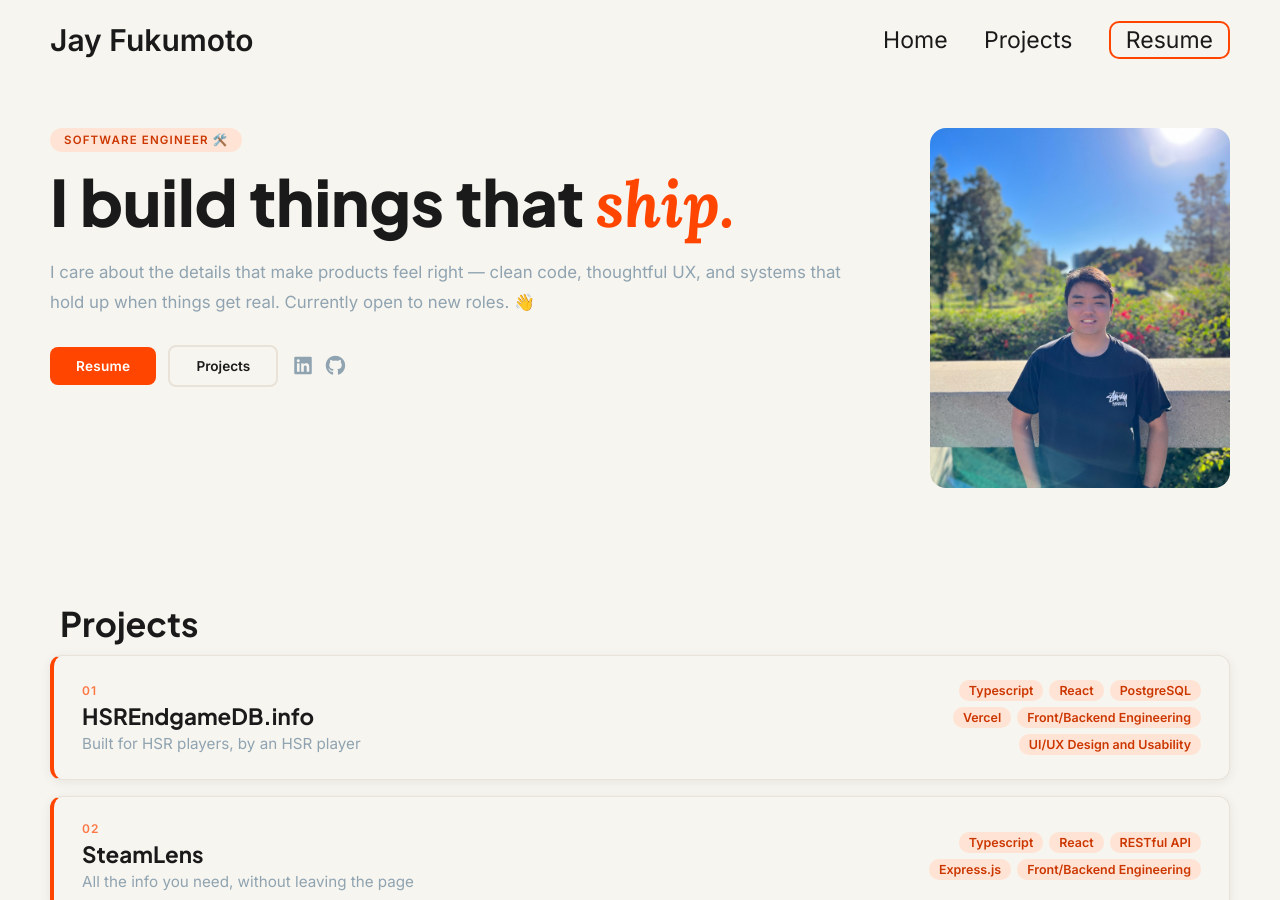
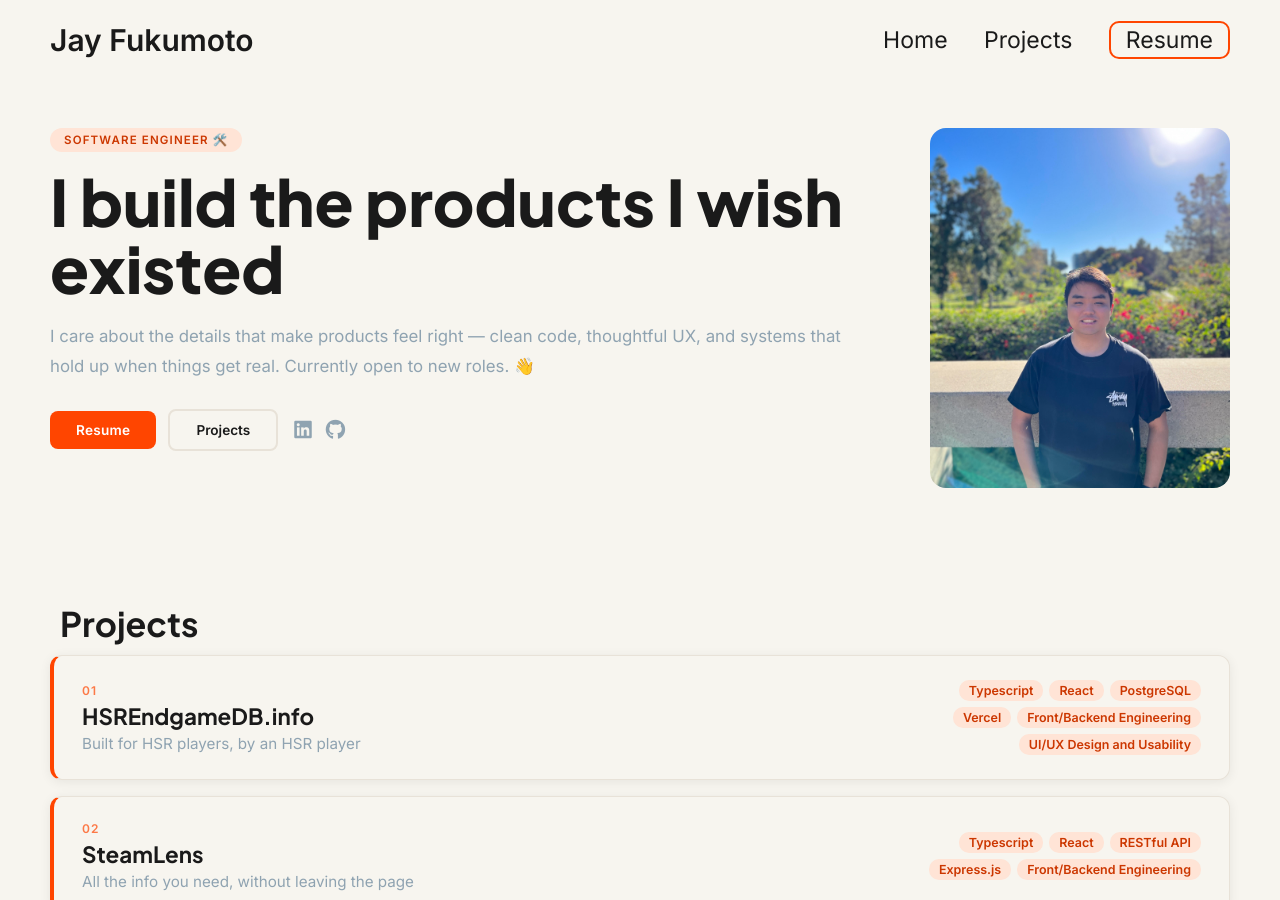
Before and after one commit to jayfuku/jayfuku.github.io, a Jekyll site: the page built from index.html, in a window 1280 px wide and 900 px high. Built offline with Jekyll 4.4.1, drawn with Linux system fonts in a browser that asks for light colours.

Commit message:
content: update hero headline

```diff
--- a/_includes/hero.html
+++ b/_includes/hero.html
@@ -6,7 +6,7 @@
     <div class="hero-left">
       <span class="hero-tag">Software Engineer 🛠️</span>
       <h1 class="hero-headline">
-        I build things that <em class="hero-accent">ship.</em>
+        I build the products I wish existed
       </h1>
       <p class="hero-bio">{{ site.description }}</p>
       <div class="hero-actions">
```
